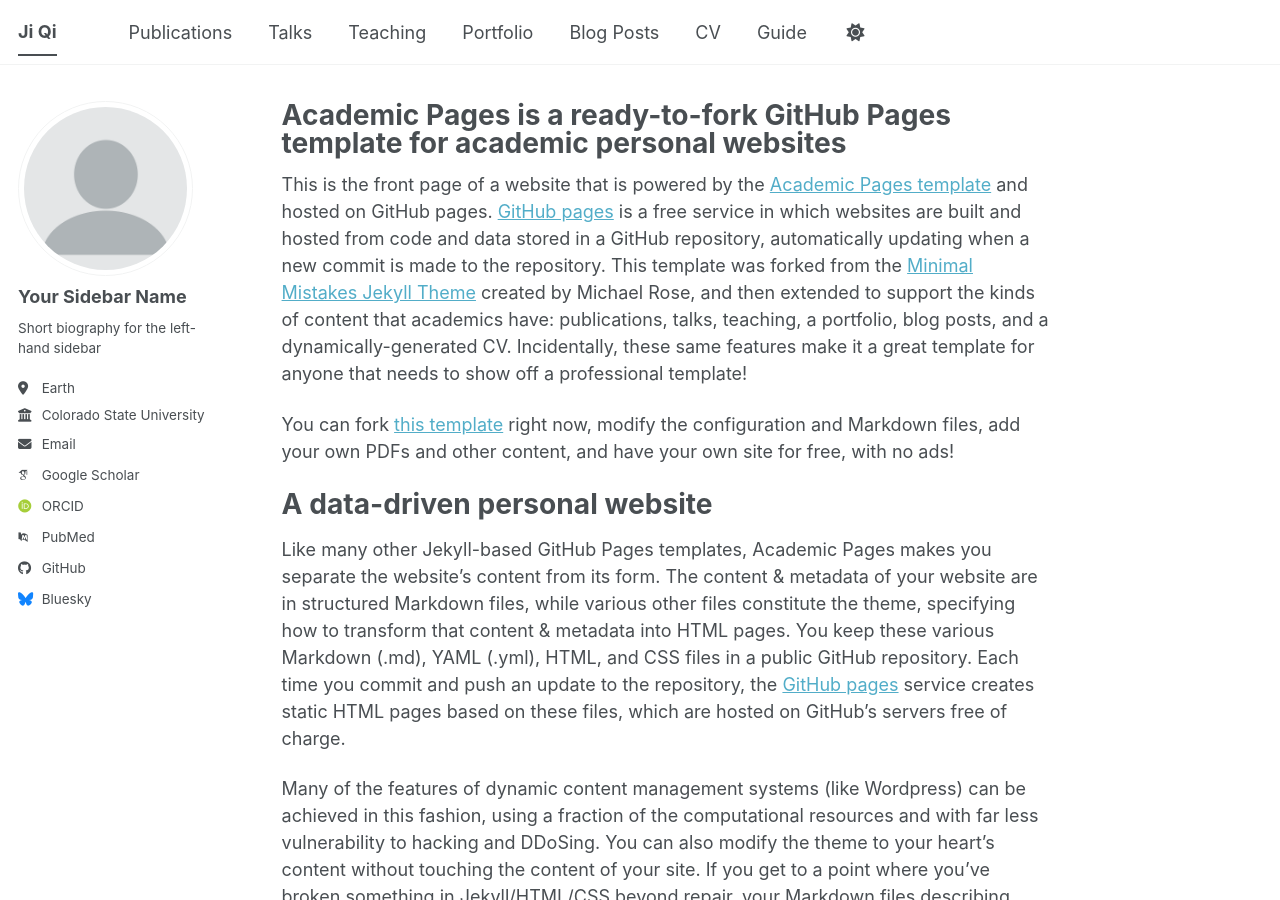
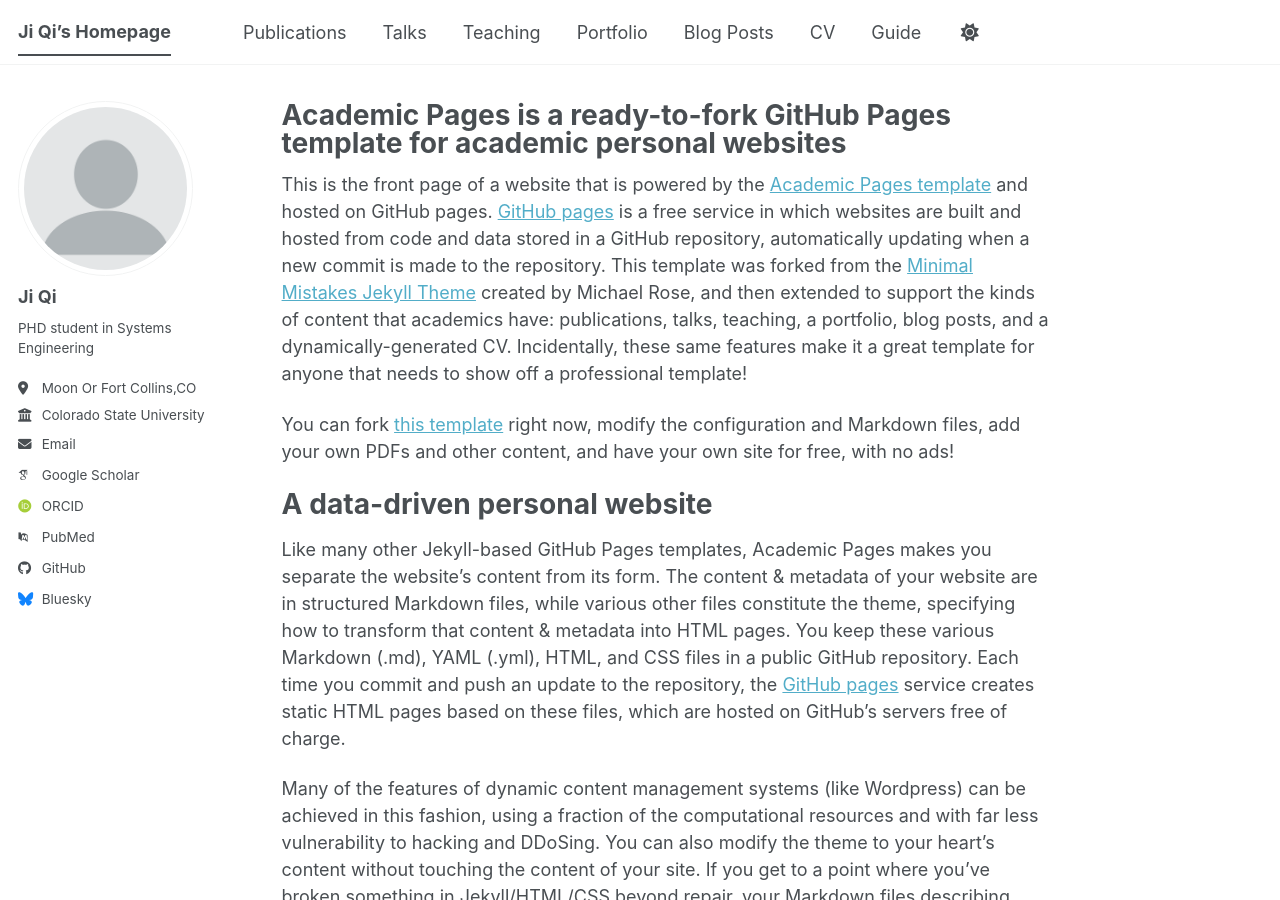
Before and after one commit to Wanxiangzhiji/Wanxiangzhiji.github.io, a Jekyll site: the page built from _pages/about.md, in a window 1280 px wide and 900 px high. Built offline with Jekyll 4.4.1, drawn with Linux system fonts in a browser that asks for light colours; some web fonts are replaced; a script bundle is joined from its source files by our own code; library files that are not in the unit come from our copies.

Commit message:
Update _config.yml

```diff
--- a/_config.yml
+++ b/_config.yml
@@ -9,7 +9,7 @@
 # Basic Site Settings
 locale                   : "en-US"
 site_theme               : "default" # The available themes options are "default", "air", "sunrise", "mint", "dirt" and "contrast"
-title                    : "Ji Qi"
+title                    : "Ji Qi’s Homepage"
 title_separator          : "-"
 name                     : &name "Your Name"
 description              : &description "Your Name's academic portfolio"   # Update this with a general description of your site, this is the default if not overridden by a page
@@ -24,24 +24,24 @@
 author:
   # Biographic information
   avatar           : "profile.png"
-  name             : "Your Sidebar Name"
+  name             : "Ji Qi"
   pronouns         : # example: "she/her"
-  bio              : "Short biography for the left-hand sidebar"
-  location         : "Earth"
+  bio              : "PHD student in Systems Engineering "
+  location         : "Moon Or Fort Collins,CO"
   employer         : "Colorado State University"
   uri              : # URL
-  email            : "none@example.org"
+  email            : "ji.qi@colostate.edu"
 
   # Academic websites
   academia         : # URL
   arxiv            : # URL - Update with the correct link to your profile
-  googlescholar    : "https://scholar.google.com/citations?user=PS_CX0AAAAAJ"
+  googlescholar    : "https://scholar.google.com/citations?user=F4R_MnQAAAAJ&hl=en"
   inspire-hep      : # URL
   impactstory      : # URL
-  orcid            : "https://orcid.org/yourorcidurl"
+  orcid            : ""
   semantic         : # URL
   ssrn             : # URL
-  pubmed           : "https://www.ncbi.nlm.nih.gov/pubmed/?term=john+snow"
+  pubmed           : ""
   researchgate     : # URL
   scopus           : # URL
   zotero           : # URL
@@ -51,13 +51,13 @@
   bitbucket        : # Username - Update with your username on the site
   codepen          : # Username
   dribbble         : # Username
-  github           : "academicpages"
+  github           : "https://github.com/Wanxiangzhiji"
   kaggle           : # Username
   stackoverflow    : # User number or user number and name (i.e., use "1" or "1/jeff-atwood")
 
   # Social media
   artstation       : # Username
-  bluesky          : "bsky.app" # Replace this with you Bluesky username
+  bluesky          : "" # Replace this with you Bluesky username
   facebook         : # Username
   flickr           : # Username
   foursquare       : # Username
```
